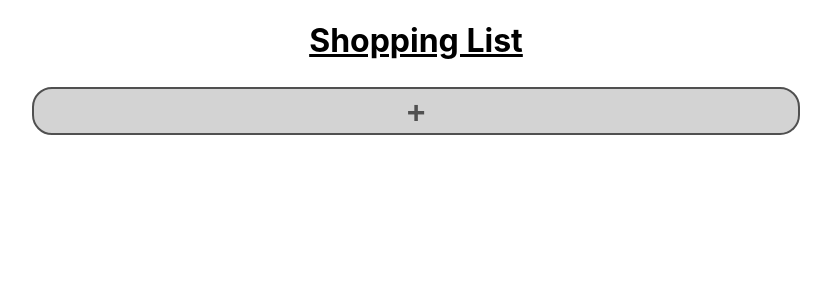
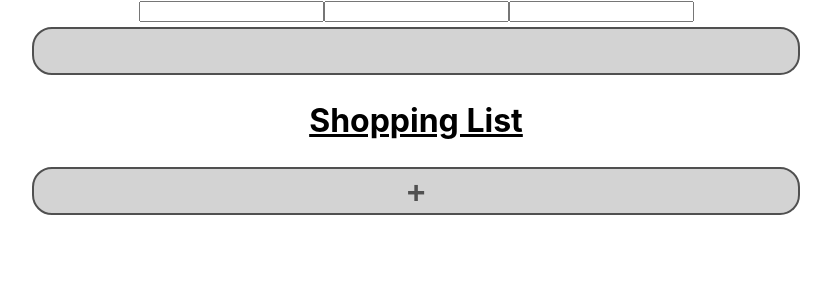
Before and after one commit to fe-i/shopping-list, a React (Create React App) app: page / in a window 1280 px wide. Shown: the top 300 px of the page, without its empty margins (224-1055 px from the left). Built offline with nearby package versions, Linux system fonts and the light colour scheme.

Commit message:
er32eee4g

```diff
--- a/src/App.js
+++ b/src/App.js
@@ -2,6 +2,7 @@ import { useEffect, useState } from "react";
 import "./App.css";
 import CreateButton from "./components/createButton/createButton";
 import ItemCard from "./components/itemCard/itemCard";
+import InputModal from "./components/inputModal/inputModal";
 
 function App() {
   const [items, setItems] = useState([]);
@@ -12,6 +13,7 @@ function App() {
 
   return (
     <div className="App">
+      <InputModal />
       <h1>Shopping List</h1>
       <CreateButton
         addNew={() => {
--- a/src/components/inputModal/inputModal.js
+++ b/src/components/inputModal/inputModal.js
@@ -0,0 +1,21 @@
+import React from "react";
+import "./inputModal.css";
+
+const InputModal = () => {
+    return (
+        <div>
+            <form onSubmit={(e) => {
+                e.preventDefault()
+                console.log("submit")
+            }
+            }>
+                <input />
+                <input />
+                <input />
+                <button type="submit" />
+            </form>
+        </div>
+    )
+}
+
+export default InputModal;
```
